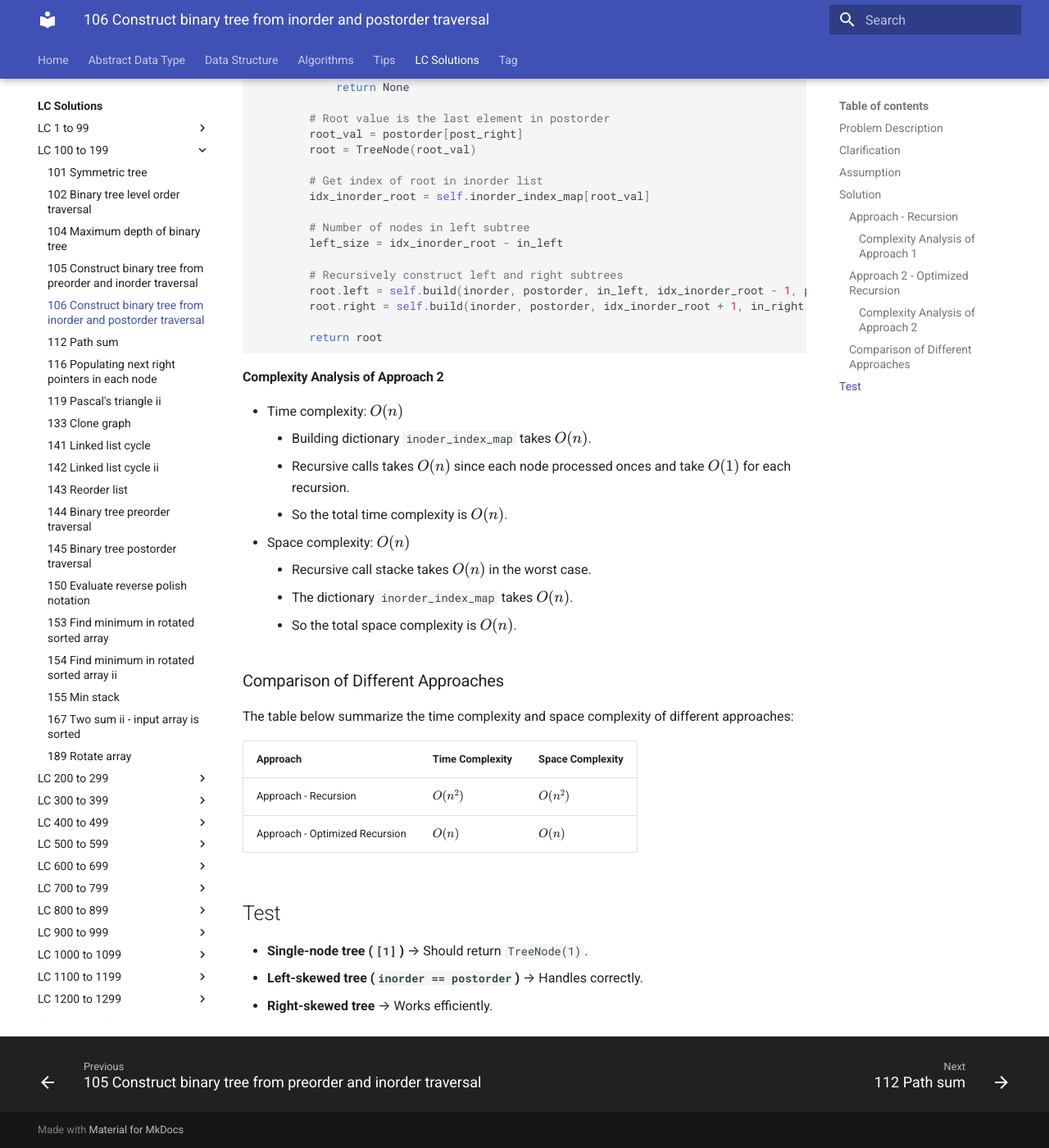
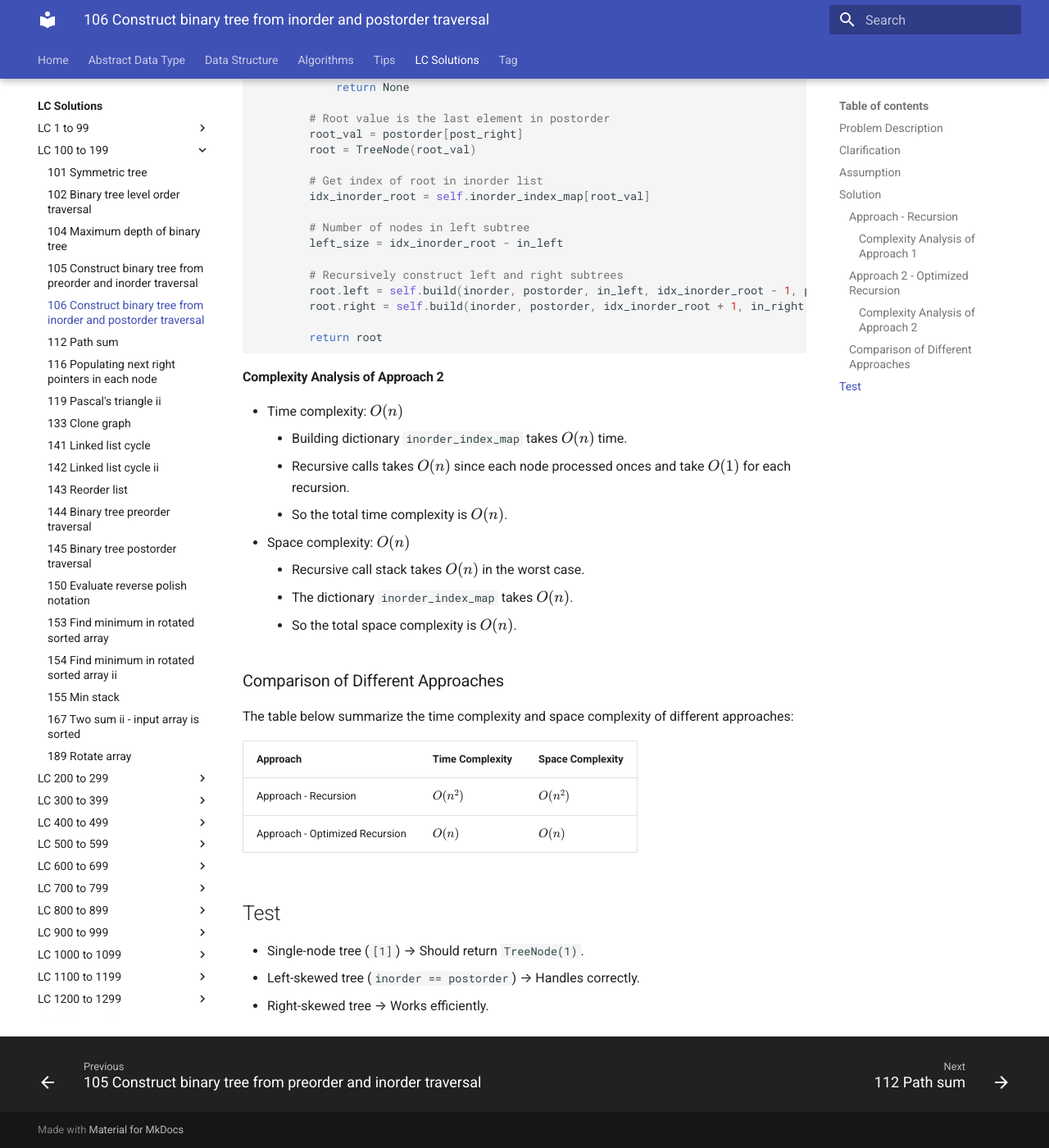
Before and after one commit to RogerLuo-Code/coding-practice, an MkDocs documentation site: the page built from docs/lc-solutions/lc0100-0199/lc0106-construct-binary-tree-from-inorder-and-postorder-traversal.md, in a window 1280 px wide and 1400 px high, scrolled down 2908 px. Shown: the whole window at 82% size. Built offline with MkDocs 1.6.1 and Material for MkDocs 9.7.7, drawn with Linux system fonts in a browser that asks for light colours; some of the changed text lies outside the part shown.

Commit message:
Fix typos in LC106 solution

```diff
--- a/docs/lc-solutions/lc0100-0199/lc0106-construct-binary-tree-from-inorder-and-postorder-traversal.md
+++ b/docs/lc-solutions/lc0100-0199/lc0106-construct-binary-tree-from-inorder-and-postorder-traversal.md
@@ -143,12 +143,12 @@ We can optimize the solution 1 by
 #### Complexity Analysis of Approach 2
 
 - Time complexity: $O(n)$
-    - Building dictionary `inoder_index_map` takes $O(n)$.
+    - Building dictionary `inorder_index_map` takes $O(n)$ time.
     - Recursive calls takes $O(n)$ since each node processed onces and take $O(1)$ for
     each recursion.
     - So the total time complexity is $O(n)$.
 - Space complexity: $O(n)$
-    - Recursive call stacke takes $O(n)$ in the worst case.
+    - Recursive call stack takes $O(n)$ in the worst case.
     - The dictionary `inorder_index_map` takes $O(n)$.
     - So the total space complexity is $O(n)$.
 
@@ -164,6 +164,6 @@ Approach - Optimized Recursion | $O(n)$          | $O(n)$
 
 ## Test
 
-- **Single-node tree (`[1]`)** → Should return `TreeNode(1)`.
-- **Left-skewed tree (`inorder == postorder`)** → Handles correctly.
-- **Right-skewed tree** → Works efficiently.
+- Single-node tree (`[1]`) → Should return `TreeNode(1)`.
+- Left-skewed tree (`inorder == postorder`) → Handles correctly.
+- Right-skewed tree → Works efficiently.
```
Also changed, not shown: other parts of docs/lc-solutions/lc0100-0199/lc0106-construct-binary-tree-from-inorder-and-postorder-traversal.md (+1 -1 lines).
